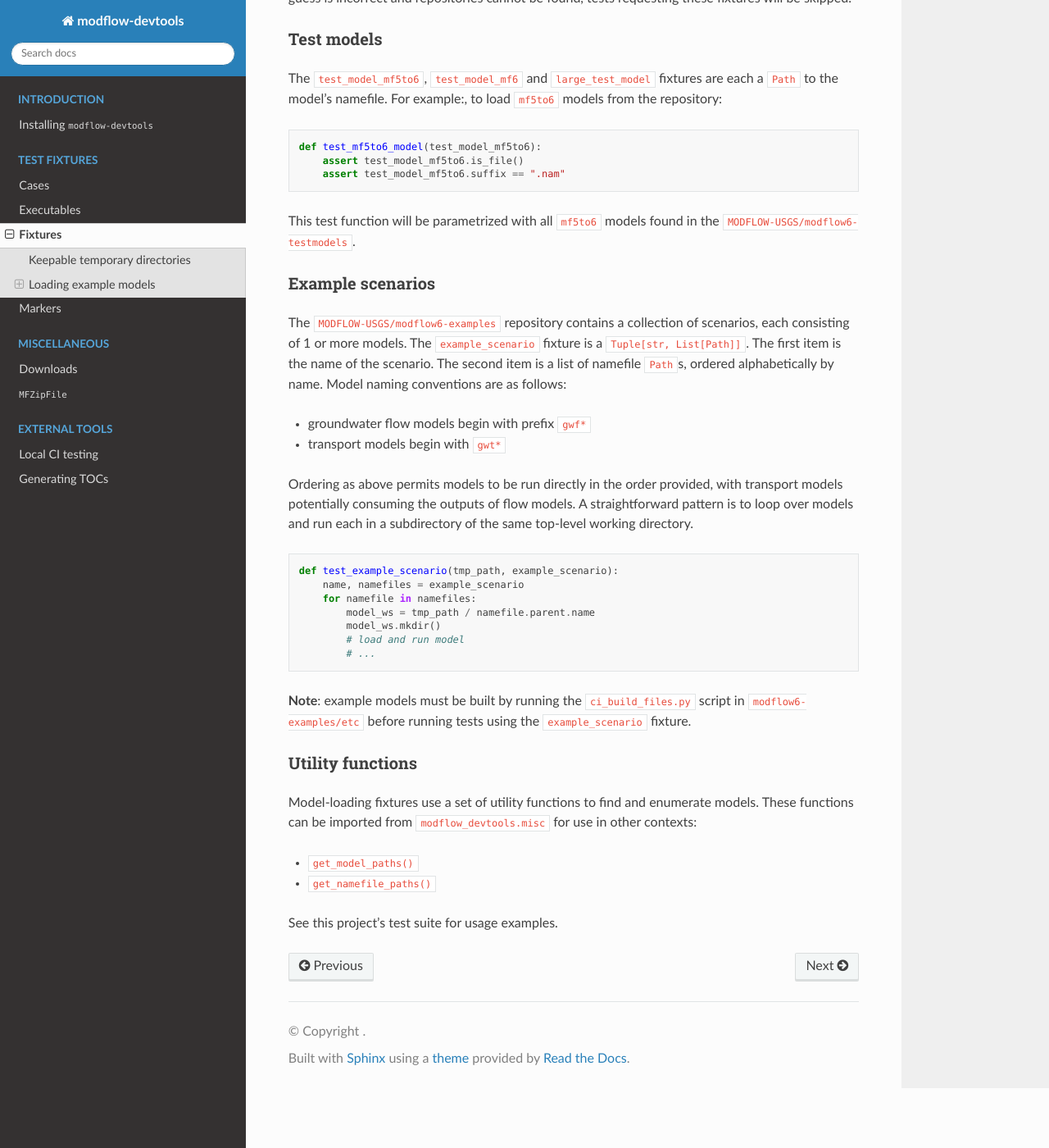
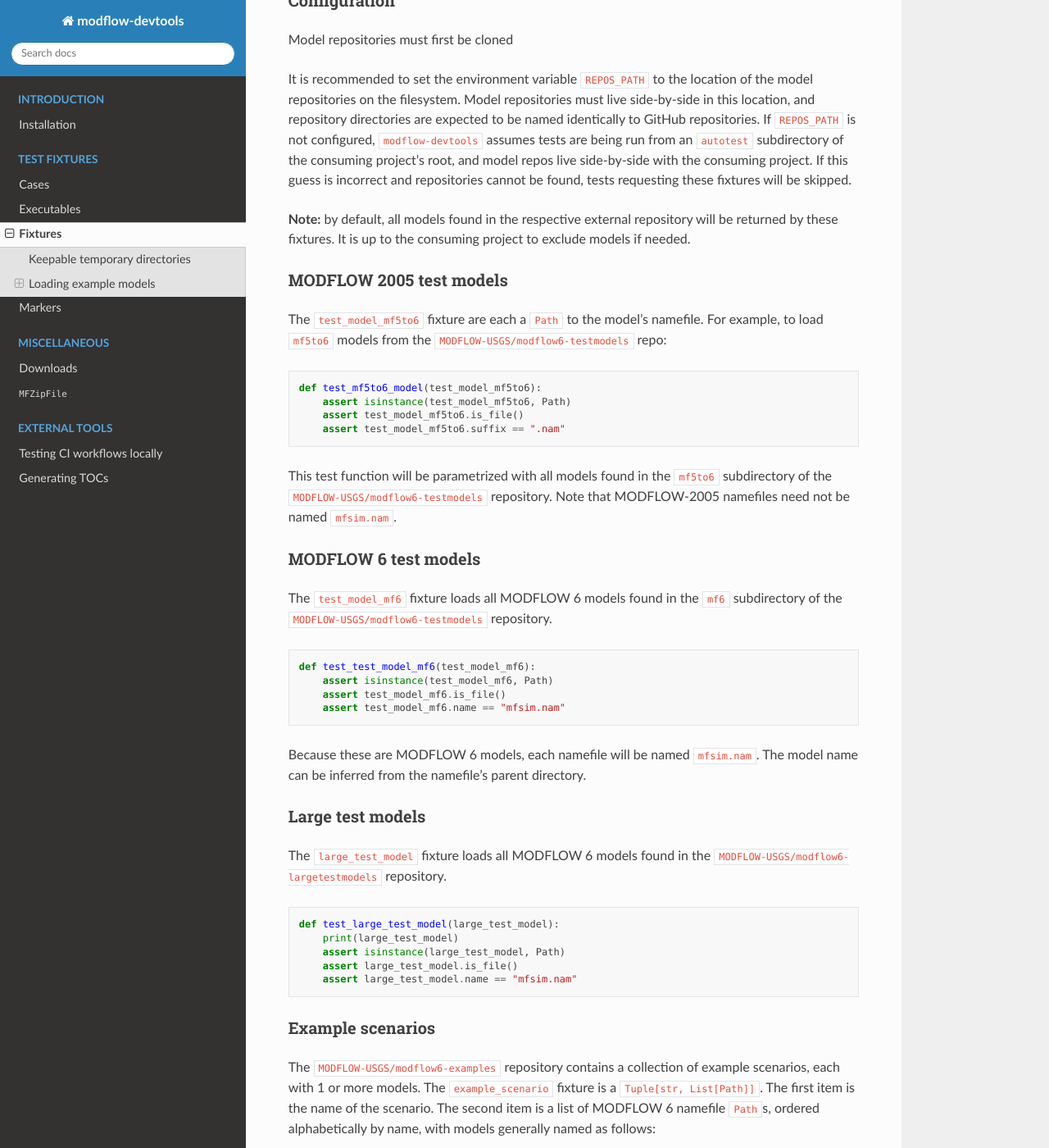
Before and after one commit to MODFLOW-USGS/modflow-devtools, a Sphinx documentation site: the page built from docs/md/fixtures.md, in a window 1280 px wide and 1400 px high, scrolled down 1716 px. Shown: the whole window at 82% size. Built offline with Sphinx 7.4.7 and the Read the Docs theme 2.0.0, drawn with Linux system fonts in a browser that asks for light colours; some of the changed text lies outside the part shown.

Commit message:
refactor(fixtures): don't skip models by default, expand docs

````diff
--- a/docs/md/act.md
+++ b/docs/md/act.md
@@ -1,6 +1,8 @@
-# Local CI testing
+# Testing CI workflows locally
 
-The [`act`](https://github.com/nektos/act) tool uses Docker to run containerized CI workflows in a simulated GitHub Actions environment. [Docker Desktop](https://www.docker.com/products/docker-desktop/) is required for Mac or Windows and [Docker Engine](https://docs.docker.com/engine/) on Linux.
+The [`act`](https://github.com/nektos/act) tool uses Docker to run CI workflows in a simulated GitHub Actions environment. [Docker Desktop](https://www.docker.com/products/docker-desktop/) is required for Mac or Windows and [Docker Engine](https://docs.docker.com/engine/) on Linux.
+
+**Note:** `act` can only run Linux-based container definitions. Mac or Windows workflows or matrix OS entries will be skipped.
 
 With Docker installed and running, run `act -l` from the project root to see available CI workflows. To run all workflows and jobs, just run `act`. To run a particular workflow use `-W`:
 
@@ -17,5 +19,3 @@
 **Note:** GitHub API rate limits are easy to exceed, especially with job matrices. Authenticated GitHub users have a much higher rate limit: use `-s GITHUB_TOKEN=<your token>` when invoking `act` to provide a personal access token. Note that this will log your token in shell history &mdash; leave the value blank for a prompt to enter it more securely.
 
 The `-n` flag can be used to execute a dry run, which doesn't run anything, just evaluates workflow, job and step definitions. See the [docs](https://github.com/nektos/act#example-commands) for more.
-
-**Note:** `act` can only run Linux-based container definitions, so Mac or Windows workflows or matrix OS entries will be skipped.
--- a/docs/md/fixtures.md
+++ b/docs/md/fixtures.md
@@ -42,7 +42,7 @@
 
 ## Loading example models
 
-Fixtures are provided to find and enumerate models from the MODFLOW 6 example and test model repositories and feed them to test functions. Models can be loaded from:
+Fixtures are provided to find models from the MODFLOW 6 example and test model repositories and feed them to test functions. Models can be loaded from:
 
 - [`MODFLOW-USGS/modflow6-examples`](https://github.com/MODFLOW-USGS/modflow6-examples)
 - [`MODFLOW-USGS/modflow6-testmodels`](https://github.com/MODFLOW-USGS/modflow6-testmodels)
@@ -50,33 +50,65 @@
 
 These models can be requested like any other `pytest` fixture, by adding one of the following parameters to test functions:
 
-- `test_model_mf5to6`
-- `test_model_mf6`
-- `large_test_model`
-- `example_scenario`
+- `test_model_mf5to6`: a `Path` to a MODFLOW 2005 model namefile, loaded from the `mf5to6` subdirectory of the `modflow6-testmodels` repository
+- `test_model_mf6`: a `Path` to a MODFLOW 6 model namefile, loaded from the `mf6` subdirectory of the `modflow6-testmodels` repository
+- `large_test_model`: a `Path` to a large MODFLOW 6 model namefile, loaded from the `modflow6-largetestmodels` repository
+- `example_scenario`: a `Tuple[str, List[Path]]` containing the name of a MODFLOW 6 example scenario and a list of paths to its model namefiles, loaded from the `modflow6-examples` repository
+
+### Configuration
+
+Model repositories must first be cloned
 
 It is recommended to set the environment variable `REPOS_PATH` to the location of the model repositories on the filesystem. Model repositories must live side-by-side in this location, and repository directories are expected to be named identically to GitHub repositories. If `REPOS_PATH` is not configured, `modflow-devtools` assumes tests are being run from an `autotest` subdirectory of the consuming project's root, and model repos live side-by-side with the consuming project. If this guess is incorrect and repositories cannot be found, tests requesting these fixtures will be skipped.
 
-### Test models
+**Note:** by default, all models found in the respective external repository will be returned by these fixtures. It is up to the consuming project to exclude models if needed.
 
-The `test_model_mf5to6`, `test_model_mf6` and `large_test_model` fixtures are each a `Path` to the model's namefile. For example:, to load `mf5to6` models from the  repository:
+### MODFLOW 2005 test models
+
+The `test_model_mf5to6` fixture are each a `Path` to the model's namefile. For example, to load `mf5to6` models from the `MODFLOW-USGS/modflow6-testmodels` repo:
 
 ```python
 def test_mf5to6_model(test_model_mf5to6):
+    assert isinstance(test_model_mf5to6, Path)
     assert test_model_mf5to6.is_file()
     assert test_model_mf5to6.suffix == ".nam"
 ```
 
-This test function will be parametrized with all `mf5to6` models found in the [`MODFLOW-USGS/modflow6-testmodels`](https://github.com/MODFLOW-USGS/modflow6-testmodels).
+This test function will be parametrized with all models found in the `mf5to6` subdirectory of the [`MODFLOW-USGS/modflow6-testmodels`](https://github.com/MODFLOW-USGS/modflow6-testmodels) repository. Note that MODFLOW-2005 namefiles need not be named `mfsim.nam`.
+
+### MODFLOW 6 test models
+
+The `test_model_mf6` fixture loads all MODFLOW 6 models found in the `mf6` subdirectory of the `MODFLOW-USGS/modflow6-testmodels` repository.
+
+```python
+def test_test_model_mf6(test_model_mf6):
+    assert isinstance(test_model_mf6, Path)
+    assert test_model_mf6.is_file()
+    assert test_model_mf6.name == "mfsim.nam"
+```
+
+Because these are MODFLOW 6 models, each namefile will be named `mfsim.nam`. The model name can be inferred from the namefile's parent directory.
+
+### Large test models
+
+The `large_test_model` fixture loads all MODFLOW 6 models found in the `MODFLOW-USGS/modflow6-largetestmodels` repository.
+
+```python
+def test_large_test_model(large_test_model):
+    print(large_test_model)
+    assert isinstance(large_test_model, Path)
+    assert large_test_model.is_file()
+    assert large_test_model.name == "mfsim.nam"
+```
 
 ### Example scenarios
 
-The [`MODFLOW-USGS/modflow6-examples`](https://github.com/MODFLOW-USGS/modflow6-examples) repository contains a collection of scenarios, each consisting of 1 or more models. The `example_scenario` fixture is a `Tuple[str, List[Path]]`. The first item is the name of the scenario. The second item is a list of namefile `Path`s, ordered alphabetically by name. Model naming conventions are as follows:
+The [`MODFLOW-USGS/modflow6-examples`](https://github.com/MODFLOW-USGS/modflow6-examples) repository contains a collection of example scenarios, each with 1 or more models. The `example_scenario` fixture is a `Tuple[str, List[Path]]`. The first item is the name of the scenario. The second item is a list of MODFLOW 6 namefile `Path`s, ordered alphabetically by name, with models generally named as follows:
 
-- groundwater flow models begin with prefix `gwf*`
+- groundwater flow models begin with `gwf*`
 - transport models begin with `gwt*`
 
-Ordering as above permits models to be run directly in the order provided, with transport models potentially consuming the outputs of flow models. A straightforward pattern is to loop over models and run each in a subdirectory of the same top-level working directory.
+This naming permits models to be run in the order provided, with transport models potentially consuming the outputs of flow models. One possible pattern is to loop over models and run each in a subdirectory of the same top-level working directory.
 
 ```python
 def test_example_scenario(tmp_path, example_scenario):
@@ -88,7 +120,7 @@
         # ...
 ```
 
-**Note**: example models must be built by running the `ci_build_files.py` script in `modflow6-examples/etc` before running tests using the `example_scenario` fixture.
+**Note**: example models must first be built by running the `ci_build_files.py` script in `modflow6-examples/etc` before running tests using the `example_scenario` fixture. See the [install docs](https://modflow-devtools.readthedocs.io/en/latest/md/install.html) for more info.
 
 ### Utility functions
 
@@ -97,4 +129,4 @@
 - `get_model_paths()`
 - `get_namefile_paths()`
 
-See this project's test suite for usage examples.
+These functions are used internally in a `pytest_generate_tests` hook to implement the above model-parametrization fixtures. See `fixtures.py` and/or this project's test suite for usage examples.
````
Also changed, not shown: docs/md/install.md (+47 -3 lines), 2 other files.
